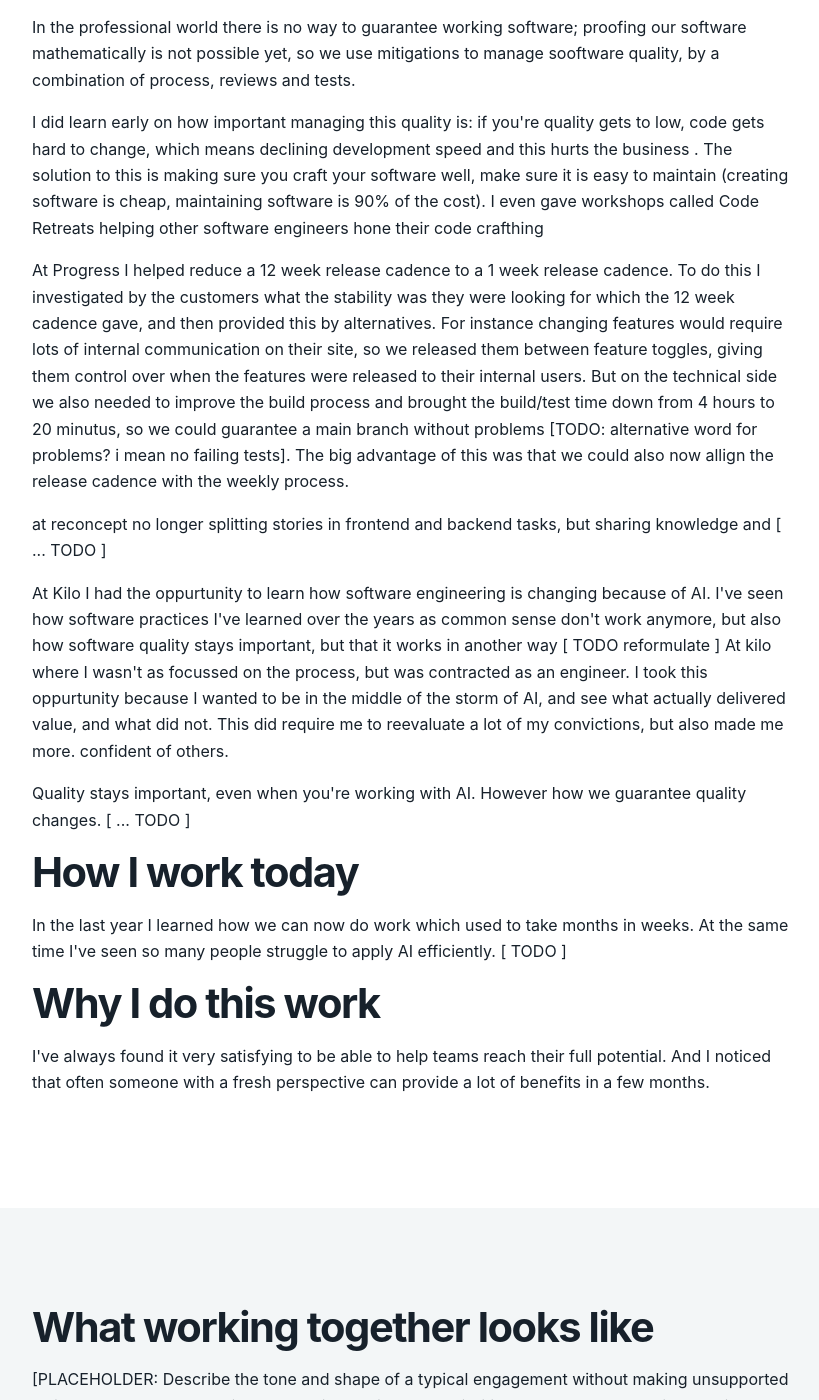
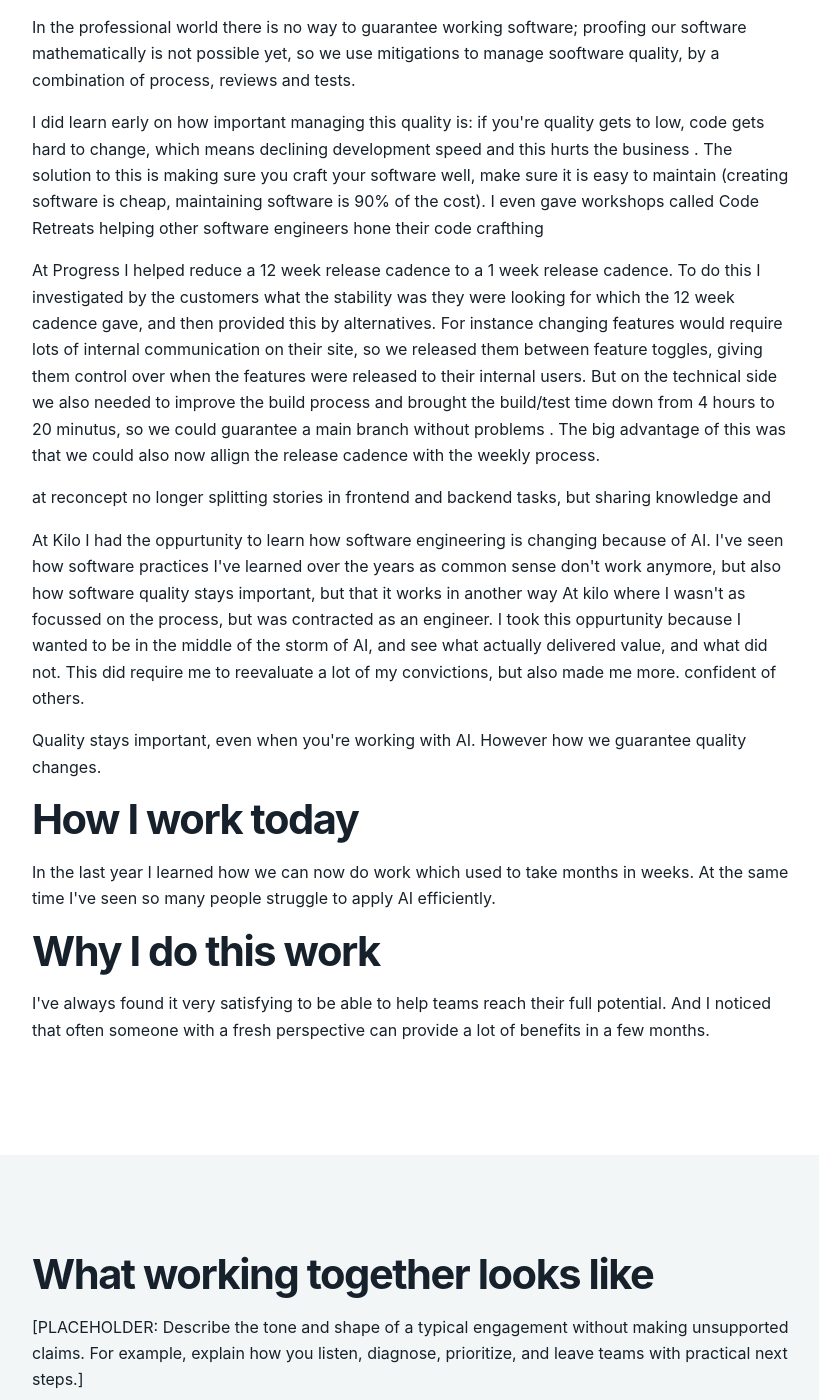
Before and after one commit to markijbema/ijbema_com, a Jekyll site: the page built from about.md, in a window 1280 px wide and 1400 px high, scrolled down 1163 px. Shown: the whole window, without its empty margins (228-1047 px from the left). Built offline with Jekyll 4.4.1, drawn with Linux system fonts in a browser that asks for light colours.

Commit message:
hide todos

```diff
--- a/about.md
+++ b/about.md
@@ -44,25 +44,25 @@ At Reconcept I helped the backend and frontend software engineers come together
      the stability was they were looking for which the 12 week cadence gave, and then provided this by alternatives. For instance changing
      features would require lots of internal communication on their site, so we released them between feature toggles, giving them control
      over when the features were released to their internal users. But on the technical side we also needed to improve the build process and
-     brought the build/test time down from 4 hours to 20 minutus, so we could guarantee a main branch without problems [TODO: alternative word for problems? i mean no failing tests].
+     brought the build/test time down from 4 hours to 20 minutus, so we could guarantee a main branch without problems <!--TODO: alternative word for problems? i mean no failing tests-->.
      The big advantage of this was that we could also now allign the release cadence with the weekly process.
   </p><p>
 
 at reconcept
- no longer splitting stories in frontend and backend tasks, but sharing knowledge and [ ... TODO ]
+ no longer splitting stories in frontend and backend tasks, but sharing knowledge and <!-- ... TODO -->
 
 </p><p>
     At Kilo I had the oppurtunity to learn how software engineering is changing because of AI. I've seen how software practices I've learned over the years
-    as common sense don't work anymore, but also how software quality stays important, but that it works in another way [ TODO reformulate ]
+    as common sense don't work anymore, but also how software quality stays important, but that it works in another way <!-- TODO reformulate -->
     At kilo where I wasn't as focussed on the process, but was contracted as an engineer. I took this oppurtunity because I wanted
     to be in the middle of the storm of AI, and see what actually delivered value, and what did not. This did require me to reevaluate a lot of my convictions, but also
     made me more. confident of others.
 </p><p>
-    Quality stays important, even when you're working with AI. However how we guarantee quality changes. [ ... TODO ]
+    Quality stays important, even when you're working with AI. However how we guarantee quality changes. <!-- ... TODO -->
     </p>
     <h2>How I work today</h2>
     <p>In the last year I learned how we can now do work which used to take months in weeks. At the same time I've seen so many people struggle to apply
-    AI efficiently. [ TODO ]</p>
+    AI efficiently. <!-- TODO --></p>
     <h2>Why I do this work</h2>
     <p>I've always found it very satisfying to be able to help teams reach their full potential. And I noticed that often someone with a fresh perspective can provide a lot of benefits in a few months. </p>
   </div>
```
